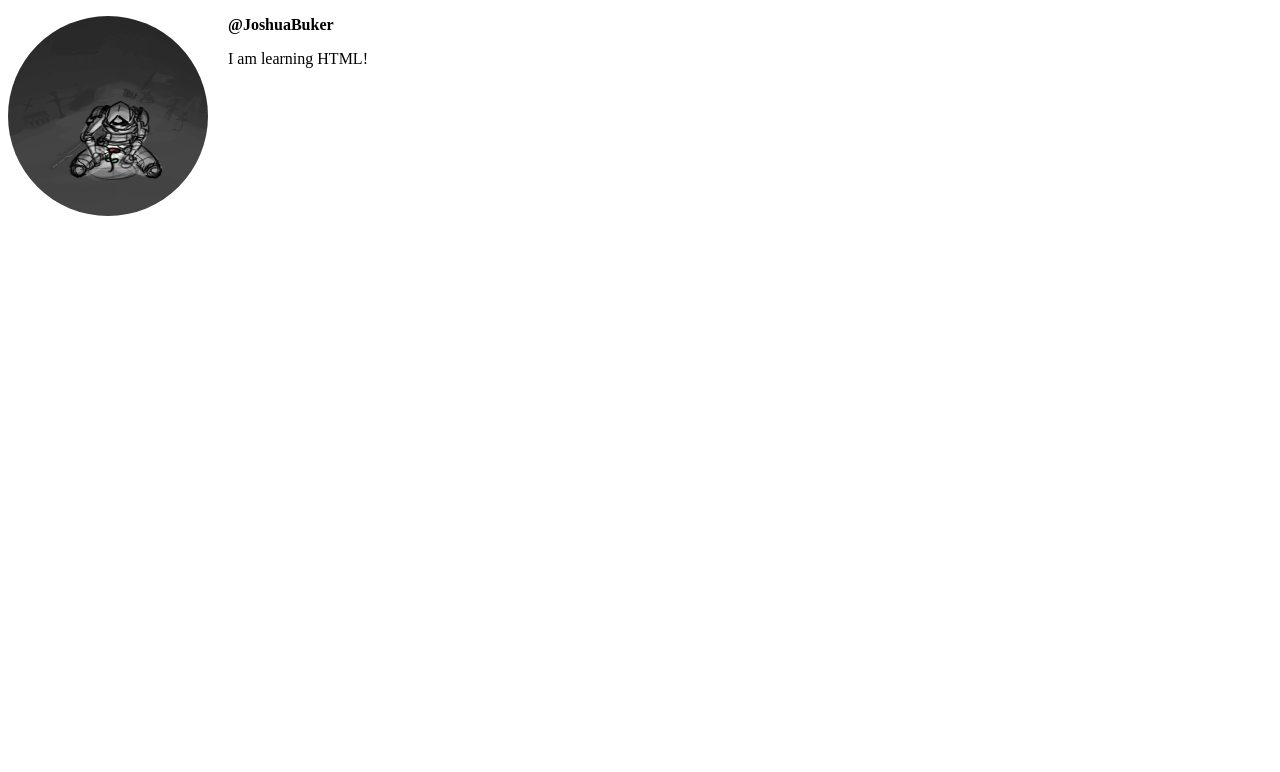
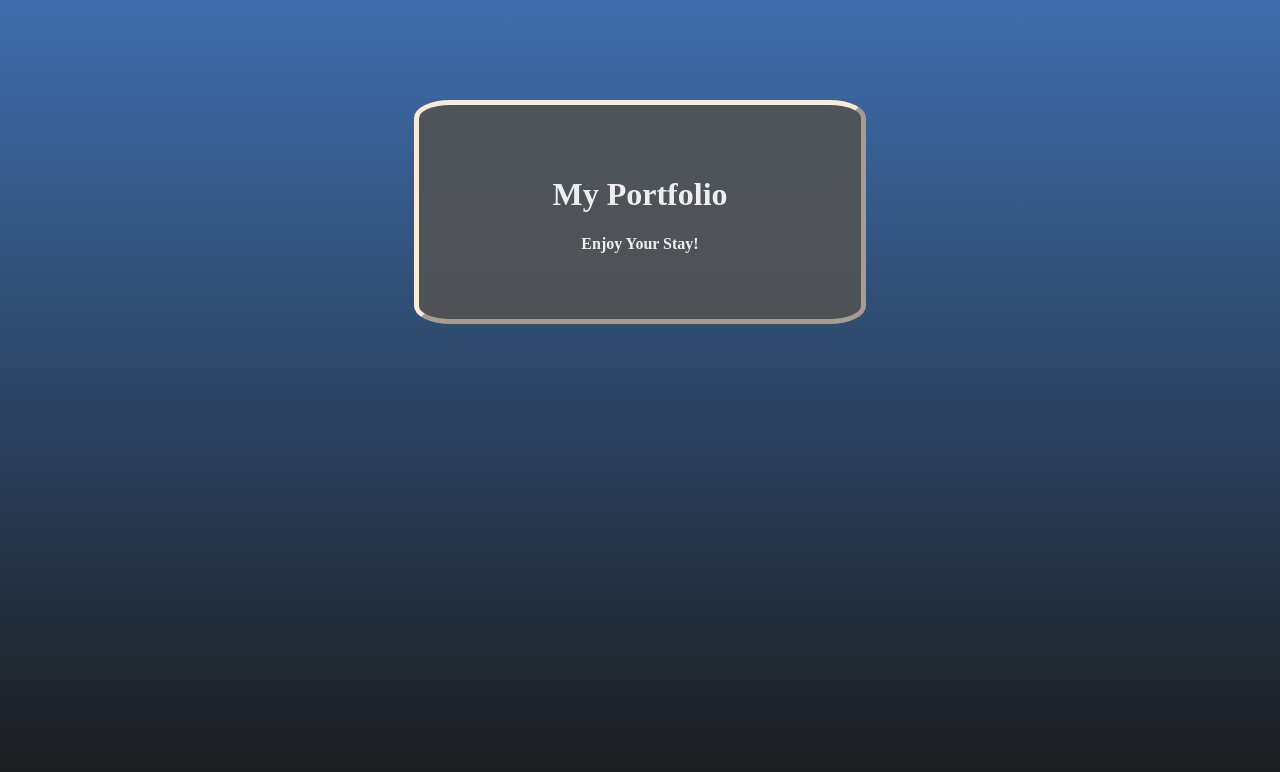
Before and after one commit to JoshuaBuker/JoshuaBuker.github.io, a plain HTML site: page index.html in a window 1280 px wide. Drawn offline with Linux system fonts and the light colour scheme.

Commit message:
Added background and main title card

```diff
--- a/index.html
+++ b/index.html
@@ -1,22 +1,26 @@
 <!DOCTYPE html>
-<html lang="en">
+<html lang="en" class="background">
   <!-- -------------------------------------------- -->
   <!-- ==================== HEAD ================== -->
   <!-- -------------------------------------------- -->
   <head>
     <title>My Programming Portfolio</title>
-        <meta charset="UTF-8">
-        <meta name="viewport" content="width=device-width, initial-scale=1.0">
-        <meta http-equiv="X-UA-Compatible" content="ie=edge">
-        <link rel="stylesheet" href="style.css">
+    <meta charset="UTF-8" />
+    <meta name="viewport" content="width=device-width, initial-scale=1.0" />
+    <meta
+      name="description"
+      content="The portfolio of an aspiring Software Developer made for the purpose of sharing their projects and skills"
+    />
+    <meta http-equiv="X-UA-Compatible" content="ie=edge" />
+    <link rel="stylesheet" href="style.css" />
   </head>
   <!-- -------------------------------------------- -->
   <!-- ==================== Body ================== -->
   <!-- -------------------------------------------- -->
   <body>
-            <img class="profile-picture" src="Resources/knight.png" alt="This is an image">
-            <p class="username">@JoshuaBuker</p>
-            <p>I am learning HTML!</p>
+    <div class="main-logo">
+      <h1 class="main-title">My Portfolio</h1>
+      <p class="main-title">Enjoy Your Stay!</p>
+    </div>
   </body>
-
 </html>
--- a/style.css
+++ b/style.css
@@ -1,13 +1,27 @@
 /* All formatting will be done here */
 
-.profile-picture {
-    width: 200px;
-    height: 200px;
-    border-radius: 100px;
-    float: left;
-    margin-right: 20px;
+.background {
+    background-color: rgb(26, 26, 26);
+    background-image: linear-gradient(rgb(62, 110, 173), rgba(121, 203, 228, 0));
+    background-attachment: fixed;
 }
 
-.username {
+.main-logo {
+    width: 35%;
+    height: 35%;
+    background-color: rgba(83, 83, 83, 0.884);
+    padding-top: 50px;
+    padding-bottom: 50px;
+    margin: 100px auto auto;
+    text-align: center;
+    border-radius: 8%;
+    border-color: antiquewhite;
+    border-width: 5px;
+    border-style: outset;
+}
+
+.main-title {
+    text-align: center;
     font-weight: bold;
+    color: rgb(238, 238, 238);
 }
```
Also changed, not shown: Resources/background2.jpg (added), Resources/frog.png (added), 1 other file. Lines whose indentation alone changed are shown as unchanged.
